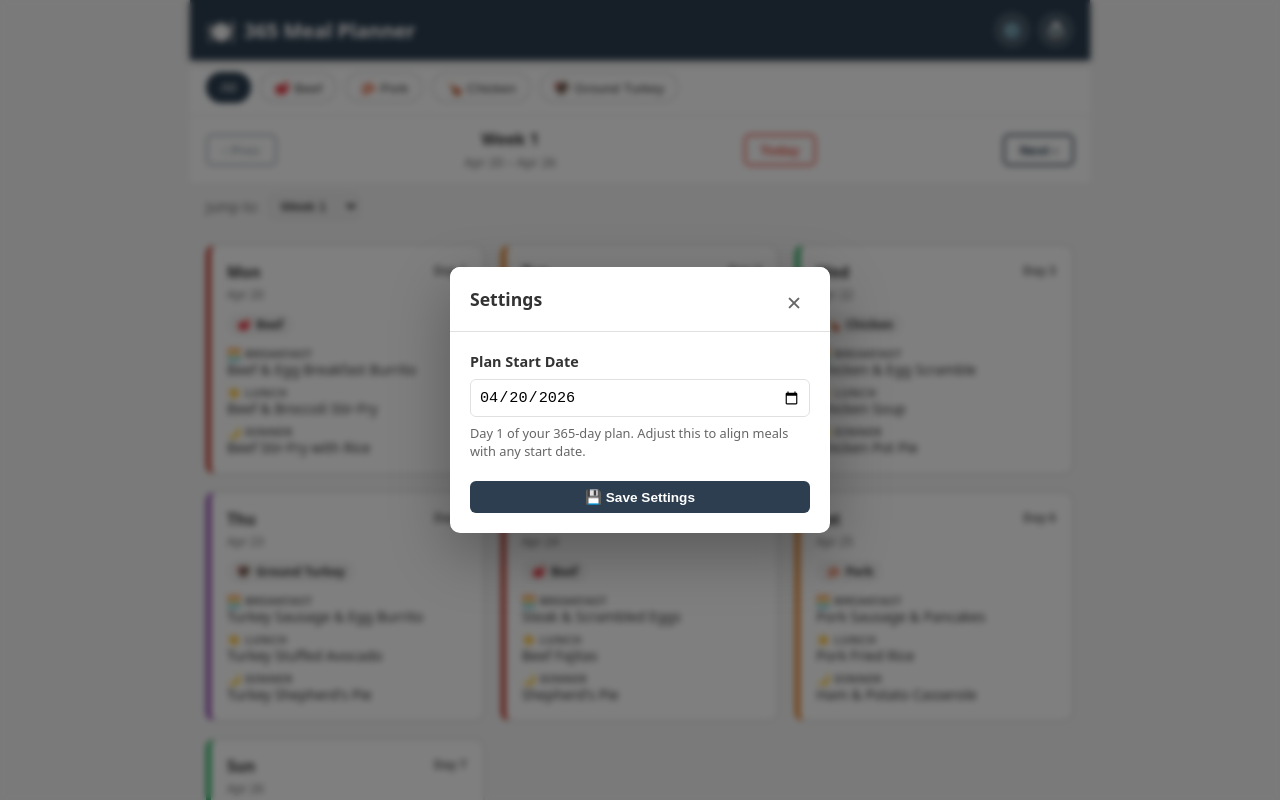
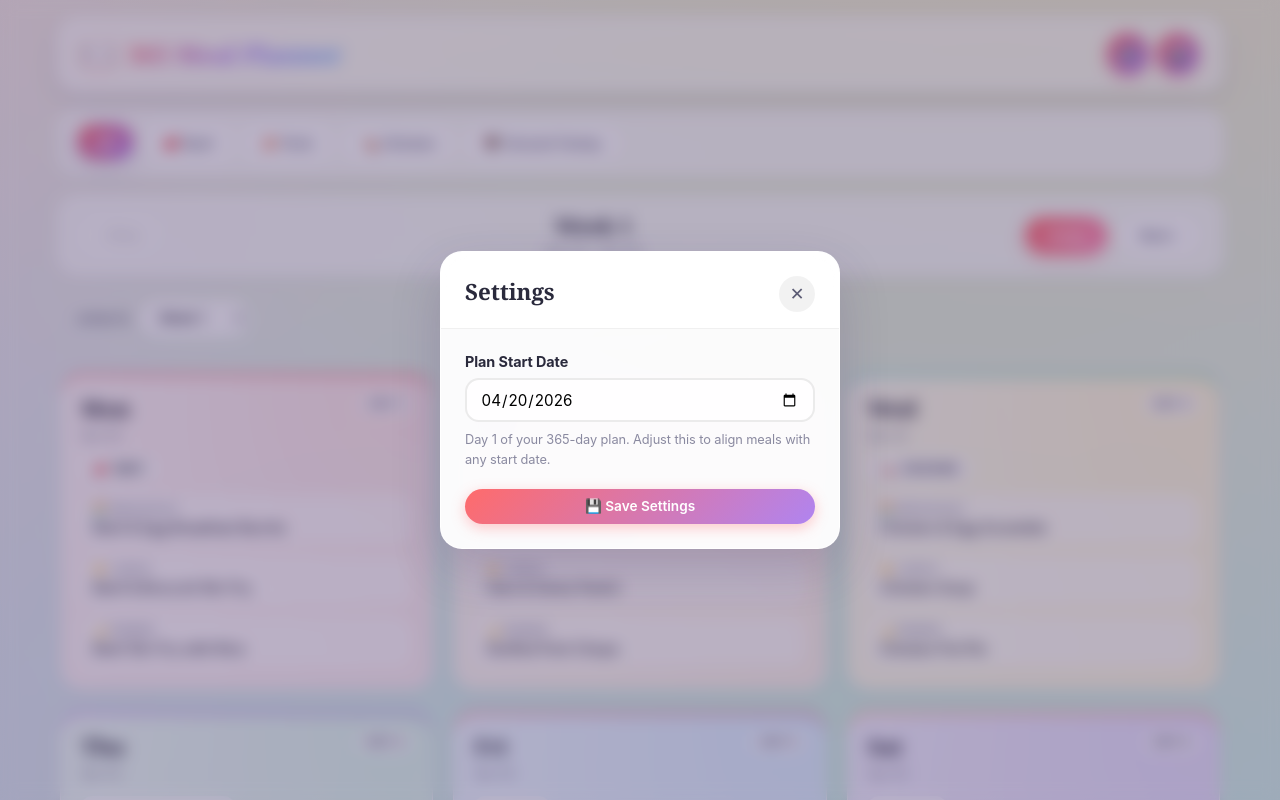
Before and after one commit to kattd2020/kat, a React (Vite) app: page / in a window 1280 px wide. Both pictures are taken after a click on the button "⚙️". Shown: the top 800 px of the page. Built offline with nearby package versions, Linux system fonts and the light colour scheme.

Commit message:
Redesign UI: Fresh Market theme with glassmorphism and rainbow day cards

```diff
--- a/src/styles.css
+++ b/src/styles.css
@@ -1,278 +1,196 @@
-/* ── Reset & Base ─────────────────────────────────────── */
+/* FRESH MARKET — Immersive Meal Planner Redesign */
 *, *::before, *::after { box-sizing: border-box; margin: 0; padding: 0; }
-
 :root {
-  --primary:   #2C3E50;
-  --accent:    #E74C3C;
-  --bg:        #F5F5F5;
-  --card-bg:   #FFFFFF;
-  --text:      #333333;
-  --text-muted:#666666;
-  --border:    #E0E0E0;
-  --radius:    10px;
-  --shadow:    0 2px 8px rgba(0,0,0,.1);
-  font-family: system-ui, -apple-system, sans-serif;
+  --coral: #FF6B6B; --peach: #FFB088; --sunshine: #FFD66B; --mint: #6BCB9A;
+  --sky: #6BB8FF; --lavender: #B084F0; --rose: #FF8FB8;
+  --beef: #E63946; --pork: #FF8C42; --chicken: #2EC4B6; --turkey: #9D4EDD;
+  --glass: rgba(255,255,255,0.65); --glass-strong: rgba(255,255,255,0.85);
+  --glass-border: rgba(255,255,255,0.8);
+  --ink: #2A2A3C; --ink-soft: #5C5C75; --ink-muted: #8A8AA0;
+  --radius: 22px; --radius-sm: 14px; --radius-pill: 999px;
+  --shadow-sm: 0 2px 8px rgba(60,40,100,0.08);
+  --shadow-md: 0 8px 24px rgba(60,40,100,0.12);
+  --shadow-lg: 0 20px 50px rgba(60,40,100,0.18);
+  --font-display: 'Fraunces', Georgia, serif;
+  --font-body: 'Inter', system-ui, -apple-system, sans-serif;
+  font-family: var(--font-body); color: var(--ink);
 }
-
-body { background: var(--bg); color: var(--text); min-height: 100dvh; }
-
-#app { max-width: 900px; margin: 0 auto; padding-bottom: 2rem; }
-
-/* ── Header ───────────────────────────────────────────── */
+body {
+  min-height: 100dvh;
+  background:
+    radial-gradient(at 15% 20%, #FFE0D6 0%, transparent 50%),
+    radial-gradient(at 85% 10%, #FFE9A8 0%, transparent 50%),
+    radial-gradient(at 80% 80%, #C8F0E0 0%, transparent 55%),
+    radial-gradient(at 10% 90%, #DCC9F8 0%, transparent 55%),
+    linear-gradient(135deg, #FFF5EE 0%, #F0F8FF 100%);
+  background-size: 200% 200%;
+  animation: gradientFlow 22s ease-in-out infinite;
+  color: var(--ink); letter-spacing: -0.005em;
+}
+@keyframes gradientFlow { 0%,100% { background-position: 0% 0%; } 50% { background-position: 100% 100%; } }
+#app { max-width: 1200px; margin: 0 auto; padding: 0 1rem 3rem; }
 .app-header {
-  background: var(--primary);
-  color: #fff;
-  padding: .75rem 1rem;
-  position: sticky;
-  top: 0;
-  z-index: 100;
-  box-shadow: 0 2px 8px rgba(0,0,0,.3);
+  background: var(--glass);
+  backdrop-filter: blur(20px) saturate(180%);
+  -webkit-backdrop-filter: blur(20px) saturate(180%);
+  border: 1px solid var(--glass-border); border-radius: var(--radius);
+  padding: 1rem 1.5rem; position: sticky; top: 1rem; z-index: 100;
+  margin-top: 1rem; box-shadow: var(--shadow-md); color: var(--ink);
 }
 .header-content { display: flex; align-items: center; justify-content: space-between; }
-.header-left    { display: flex; align-items: center; gap: .5rem; }
-.app-icon       { font-size: 1.5rem; }
-.app-header h1  { font-size: 1.25rem; font-weight: 700; }
-.header-right   { display: flex; gap: .5rem; }
+.header-left { display: flex; align-items: center; gap: 0.75rem; }
+.app-icon { font-size: 1.75rem; filter: drop-shadow(0 2px 6px rgba(255,107,107,0.4)); animation: gentleFloat 4s ease-in-out infinite; }
+@keyframes gentleFloat { 0%,100% { transform: translateY(0); } 50% { transform: translateY(-3px); } }
+.app-header h1 {
+  font-family: var(--font-display); font-weight: 900; font-size: 1.6rem;
+  background: linear-gradient(135deg, var(--coral) 0%, var(--lavender) 50%, var(--sky) 100%);
+  -webkit-background-clip: text; background-clip: text; color: transparent;
+  letter-spacing: -0.02em;
+}
+.header-right { display: flex; gap: 0.5rem; }
 .icon-btn {
-  background: rgba(255,255,255,.15);
-  border: none;
-  border-radius: 50%;
-  width: 36px; height: 36px;
-  cursor: pointer;
-  font-size: 1rem;
-  display: flex; align-items: center; justify-content: center;
-  transition: background .2s;
+  background: linear-gradient(135deg, var(--coral), var(--lavender));
+  color: #fff; border: none; border-radius: 50%; width: 42px; height: 42px;
+  cursor: pointer; font-size: 1rem; display: grid; place-items: center;
+  transition: transform 0.25s cubic-bezier(.34,1.56,.64,1), box-shadow 0.25s;
+  box-shadow: 0 4px 12px rgba(255,107,107,0.35);
 }
-.icon-btn:hover { background: rgba(255,255,255,.3); }
-
-/* ── Filter Bar ───────────────────────────────────────── */
+.icon-btn:hover { transform: translateY(-2px) rotate(8deg); box-shadow: 0 8px 20px rgba(255,107,107,0.5); }
+.icon-btn:active { transform: scale(0.95); }
 .filter-bar {
-  display: flex;
-  gap: .5rem;
-  padding: .75rem 1rem;
-  background: var(--card-bg);
-  border-bottom: 1px solid var(--border);
-  flex-wrap: wrap;
+  display: flex; gap: 0.6rem; padding: 1rem 1.25rem; margin-top: 1rem;
+  background: var(--glass); backdrop-filter: blur(16px); -webkit-backdrop-filter: blur(16px);
+  border: 1px solid var(--glass-border); border-radius: var(--radius);
+  flex-wrap: wrap; box-shadow: var(--shadow-sm);
 }
 .filter-btn {
-  padding: .35rem .8rem;
-  border: 2px solid var(--border);
-  border-radius: 20px;
-  background: none;
-  cursor: pointer;
-  font-size: .85rem;
-  font-weight: 500;
-  transition: all .2s;
-  color: var(--text);
+  padding: 0.5rem 1.1rem; border: 2px solid transparent; border-radius: var(--radius-pill);
+  background: rgba(255,255,255,0.7); cursor: pointer; font-size: 0.85rem;
+  font-weight: 600; color: var(--ink-soft);
+  transition: all 0.25s cubic-bezier(.34,1.56,.64,1);
 }
-.filter-btn.active, .filter-btn:hover { border-color: var(--primary); background: var(--primary); color: #fff; }
-.filter-btn.beef.active    { background: #C0392B; border-color: #C0392B; }
-.filter-btn.pork.active    { background: #E67E22; border-color: #E67E22; }
-.filter-btn.chicken.active { background: #27AE60; border-color: #27AE60; }
-.filter-btn.groundTurkey.active { background: #8E44AD; border-color: #8E44AD; }
-
-/* ── Week Navigation ──────────────────────────────────── */
+.filter-btn:hover { transform: translateY(-2px); box-shadow: var(--shadow-sm); color: var(--ink); }
+.filter-btn.active { color: #fff; border-color: transparent; transform: translateY(-1px); box-shadow: var(--shadow-md); }
+.filter-btn.active:not(.beef):not(.pork):not(.chicken):not(.groundTurkey) { background: linear-gradient(135deg, var(--coral), var(--lavender)); }
+.filter-btn.beef.active { background: linear-gradient(135deg, #FF6B6B, #E63946); }
+.filter-btn.pork.active { background: linear-gradient(135deg, #FFB088, #FF8C42); }
+.filter-btn.chicken.active { background: linear-gradient(135deg, #6BCB9A, #2EC4B6); }
+.filter-btn.groundTurkey.active { background: linear-gradient(135deg, #B084F0, #9D4EDD); }
 .week-nav {
-  display: flex;
-  align-items: center;
-  justify-content: space-between;
-  padding: .75rem 1rem;
-  background: var(--card-bg);
-  border-bottom: 1px solid var(--border);
-  gap: .5rem;
-  flex-wrap: wrap;
+  display: flex; align-items: center; justify-content: space-between;
+  padding: 1rem 1.5rem; margin-top: 1rem; background: var(--glass);
+  backdrop-filter: blur(16px); -webkit-backdrop-filter: blur(16px);
+  border: 1px solid var(--glass-border); border-radius: var(--radius);
+  gap: 0.75rem; flex-wrap: wrap; box-shadow: var(--shadow-sm);
 }
-.week-info     { text-align: center; }
-.week-label    { display: block; font-weight: 700; font-size: 1rem; }
-.week-dates    { font-size: .8rem; color: var(--text-muted); }
+.week-info { text-align: center; flex: 1; }
+.week-label { display: block; font-family: var(--font-display); font-weight: 700; font-size: 1.35rem; color: var(--ink); letter-spacing: -0.01em; }
+.week-dates { font-size: 0.82rem; color: var(--ink-muted); margin-top: 2px; }
 .nav-btn, .today-btn {
-  padding: .4rem .9rem;
-  border: 2px solid var(--primary);
-  border-radius: 6px;
-  background: none;
-  color: var(--primary);
-  cursor: pointer;
-  font-weight: 600;
-  font-size: .85rem;
-  transition: all .2s;
+  padding: 0.55rem 1.2rem; border: 2px solid transparent; border-radius: var(--radius-pill);
+  background: rgba(255,255,255,0.7); color: var(--ink-soft); cursor: pointer;
+  font-weight: 600; font-size: 0.85rem; transition: all 0.25s cubic-bezier(.34,1.56,.64,1);
 }
-.nav-btn:hover, .today-btn:hover  { background: var(--primary); color: #fff; }
-.nav-btn:disabled { opacity: .4; cursor: not-allowed; }
-.today-btn { border-color: var(--accent); color: var(--accent); }
-.today-btn:hover { background: var(--accent); color: #fff; }
-
-.week-jump {
-  display: flex;
-  align-items: center;
-  gap: .5rem;
-  padding: .5rem 1rem;
-  font-size: .85rem;
+.nav-btn:hover { background: linear-gradient(135deg, var(--sky), var(--lavender)); color: #fff; transform: translateY(-2px); box-shadow: 0 6px 16px rgba(107,184,255,0.4); }
+.today-btn { background: linear-gradient(135deg, var(--coral), var(--rose)); color: #fff; box-shadow: 0 4px 14px rgba(255,107,107,0.35); }
+.today-btn:hover { transform: translateY(-2px); box-shadow: 0 8px 22px rgba(255,107,107,0.5); }
+.nav-btn:disabled { opacity: 0.35; cursor: not-allowed; transform: none; box-shadow: none; }
+.week-jump { display: flex; align-items: center; gap: 0.5rem; padding: 0.75rem 1.25rem; margin-top: 0.75rem; font-size: 0.85rem; }
+.week-jump label { color: var(--ink-soft); font-weight: 500; }
+.week-jump select {
+  padding: 0.4rem 0.8rem; border: 2px solid rgba(255,255,255,0.8); border-radius: var(--radius-pill);
+  font-size: 0.85rem; background: var(--glass-strong); font-family: var(--font-body);
+  font-weight: 600; color: var(--ink); cursor: pointer; transition: all 0.2s;
 }
-.week-jump label { color: var(--text-muted); }
-.week-jump select {
-  padding: .25rem .5rem;
-  border: 1px solid var(--border);
-  border-radius: 6px;
-  font-size: .85rem;
+.week-jump select:hover { border-color: var(--lavender); }
+.week-view { display: grid; grid-template-columns: repeat(auto-fill, minmax(280px, 1fr)); gap: 1.25rem; padding: 1.5rem 0.25rem; }
+.day-card {
+  position: relative; background: var(--glass-strong);
+  backdrop-filter: blur(20px) saturate(180%); -webkit-backdrop-filter: blur(20px) saturate(180%);
+  border: 1px solid rgba(255,255,255,0.9); border-radius: var(--radius);
+  padding: 1.25rem 1.25rem 1.4rem; cursor: pointer;
+  transition: transform 0.3s cubic-bezier(.34,1.56,.64,1), box-shadow 0.3s, opacity 0.2s;
+  box-shadow: var(--shadow-sm); overflow: hidden;
 }
-
-/* ── Day Cards Grid ───────────────────────────────────── */
-.week-view {
-  display: grid;
-  grid-template-columns: repeat(auto-fill, minmax(260px, 1fr));
-  gap: 1rem;
-  padding: 1rem;
+.day-card::before { content: ''; position: absolute; inset: 0; border-radius: inherit; opacity: 0.55; z-index: -1; transition: opacity 0.3s; }
+.week-view .day-card:nth-child(7n+1)::before { background: radial-gradient(circle at top right, #FFD4D4, transparent 70%), linear-gradient(135deg, #FFF0F0, #FFE5E5); }
+.week-view .day-card:nth-child(7n+2)::before { background: radial-gradient(circle at top right, #FFE0C8, transparent 70%), linear-gradient(135deg, #FFF5EC, #FFEAD6); }
+.week-view .day-card:nth-child(7n+3)::before { background: radial-gradient(circle at top right, #FFF1B8, transparent 70%), linear-gradient(135deg, #FFFAE0, #FFF3C4); }
+.week-view .day-card:nth-child(7n+4)::before { background: radial-gradient(circle at top right, #C8F0DC, transparent 70%), linear-gradient(135deg, #E8FAF0, #D4F4E2); }
+.week-view .day-card:nth-child(7n+5)::before { background: radial-gradient(circle at top right, #C8E4FF, transparent 70%), linear-gradient(135deg, #EAF4FF, #D6EAFF); }
+.week-view .day-card:nth-child(7n+6)::before { background: radial-gradient(circle at top right, #DCC9F8, transparent 70%), linear-gradient(135deg, #F0E8FF, #E0D0F8); }
+.week-view .day-card:nth-child(7n+7)::before { background: radial-gradient(circle at top right, #FFD0E0, transparent 70%), linear-gradient(135deg, #FFEEF4, #FFDCE8); }
+.day-card:hover { transform: translateY(-6px) scale(1.015); box-shadow: var(--shadow-lg); }
+.day-card:hover::before { opacity: 0.75; }
+.day-card:focus { outline: 3px solid var(--lavender); outline-offset: 3px; }
+.day-card.dimmed { opacity: 0.35; transform: scale(0.98); }
+.day-card.beef { box-shadow: var(--shadow-sm), inset 0 4px 0 0 var(--beef); }
+.day-card.pork { box-shadow: var(--shadow-sm), inset 0 4px 0 0 var(--pork); }
+.day-card.chicken { box-shadow: var(--shadow-sm), inset 0 4px 0 0 var(--chicken); }
+.day-card.groundTurkey { box-shadow: var(--shadow-sm), inset 0 4px 0 0 var(--turkey); }
+.day-card-header { display: flex; justify-content: space-between; align-items: flex-start; margin-bottom: 0.35rem; }
+.day-name { display: block; font-family: var(--font-display); font-weight: 700; font-size: 1.4rem; color: var(--ink); letter-spacing: -0.01em; }
+.day-date { font-size: 0.78rem; color: var(--ink-muted); font-weight: 500; }
+.day-number { font-size: 0.7rem; color: var(--ink-soft); font-weight: 700; background: rgba(255,255,255,0.7); padding: 0.25rem 0.6rem; border-radius: var(--radius-pill); letter-spacing: 0.04em; text-transform: uppercase; }
+.protein-tag { display: inline-flex; align-items: center; gap: 0.4rem; font-size: 0.72rem; font-weight: 700; padding: 0.3rem 0.75rem; border-radius: var(--radius-pill); background: rgba(255,255,255,0.8); color: var(--ink); margin: 0.5rem 0 0.85rem; text-transform: uppercase; letter-spacing: 0.05em; box-shadow: 0 2px 6px rgba(0,0,0,0.04); }
+.meal-list { list-style: none; display: flex; flex-direction: column; gap: 0.65rem; }
+.meal-list li { display: flex; flex-direction: column; padding: 0.5rem 0.75rem; background: rgba(255,255,255,0.55); border-radius: var(--radius-sm); transition: background 0.2s, transform 0.2s; }
+.meal-list li:hover { background: rgba(255,255,255,0.85); transform: translateX(3px); }
+.meal-time { font-size: 0.65rem; text-transform: uppercase; letter-spacing: 0.08em; color: var(--ink-muted); font-weight: 700; margin-bottom: 2px; }
+.meal-name { font-size: 0.9rem; line-height: 1.35; color: var(--ink); font-weight: 500; }
+.modal { position: fixed; inset: 0; z-index: 1000; display: flex; align-items: center; justify-content: center; padding: 1rem; animation: modalFadeIn 0.25s ease-out; }
+@keyframes modalFadeIn { from { opacity: 0; } to { opacity: 1; } }
+.modal-overlay { position: absolute; inset: 0; background: rgba(60,40,100,0.35); backdrop-filter: blur(8px); -webkit-backdrop-filter: blur(8px); }
+.modal-content { position: relative; background: rgba(255,255,255,0.95); backdrop-filter: blur(24px) saturate(180%); -webkit-backdrop-filter: blur(24px) saturate(180%); border: 1px solid rgba(255,255,255,0.9); border-radius: var(--radius); max-width: 480px; width: 100%; max-height: 90dvh; overflow-y: auto; box-shadow: var(--shadow-lg); animation: modalSlideUp 0.35s cubic-bezier(.34,1.56,.64,1); }
+@keyframes modalSlideUp { from { transform: translateY(30px) scale(0.96); opacity: 0; } to { transform: translateY(0) scale(1); opacity: 1; } }
+.modal-header { display: flex; justify-content: space-between; align-items: flex-start; padding: 1.5rem 1.5rem 1rem; border-bottom: 1px solid rgba(0,0,0,0.06); position: sticky; top: 0; background: rgba(255,255,255,0.85); backdrop-filter: blur(12px); }
+.modal-header h2 { font-family: var(--font-display); font-weight: 700; font-size: 1.4rem; color: var(--ink); }
+.modal-date { font-size: 0.85rem; color: var(--ink-muted); margin-top: 0.25rem; }
+.modal-close { background: rgba(0,0,0,0.05); border: none; font-size: 1.1rem; cursor: pointer; color: var(--ink-soft); width: 36px; height: 36px; border-radius: 50%; display: grid; place-items: center; transition: all 0.2s; flex-shrink: 0; }
+.modal-close:hover { background: var(--coral); color: #fff; transform: rotate(90deg); }
+.modal-body { padding: 1.5rem; }
+.modal-meals { list-style: none; display: flex; flex-direction: column; gap: 0.75rem; margin-bottom: 1.5rem; }
+.modal-meals li { display: flex; flex-direction: column; gap: 0.2rem; padding: 0.85rem 1rem; background: linear-gradient(135deg, rgba(255,240,240,0.6), rgba(240,248,255,0.6)); border-radius: var(--radius-sm); font-size: 0.95rem; }
+.modal-meals .meal-time { font-size: 0.7rem; font-weight: 700; text-transform: uppercase; letter-spacing: 0.06em; color: var(--ink-muted); }
+.qr-section { text-align: center; border-top: 1px solid rgba(0,0,0,0.06); padding-top: 1.5rem; }
+.qr-section h3 { font-family: var(--font-display); font-weight: 700; font-size: 1.1rem; margin-bottom: 0.35rem; }
+.qr-desc { font-size: 0.82rem; color: var(--ink-muted); margin-bottom: 1rem; }
+.qr-section canvas { display: block; margin: 0 auto 1rem; border-radius: var(--radius-sm); padding: 0.75rem; background: #fff; box-shadow: var(--shadow-md); }
+.qr-actions { display: flex; gap: 0.5rem; flex-wrap: wrap; justify-content: center; }
+.btn { padding: 0.6rem 1.25rem; border-radius: var(--radius-pill); border: none; font-family: var(--font-body); font-size: 0.85rem; font-weight: 600; cursor: pointer; transition: transform 0.2s cubic-bezier(.34,1.56,.64,1), box-shadow 0.2s, opacity 0.2s; }
+.btn:hover { transform: translateY(-2px); }
+.btn:active { transform: scale(0.96); }
+.btn-primary { background: linear-gradient(135deg, var(--coral), var(--lavender)); color: #fff; box-shadow: 0 4px 14px rgba(255,107,107,0.35); }
+.btn-primary:hover { box-shadow: 0 8px 22px rgba(255,107,107,0.5); }
+.btn-secondary { background: rgba(255,255,255,0.8); color: var(--ink); border: 2px solid rgba(0,0,0,0.06); }
+.btn-secondary:hover { background: #fff; }
+.btn-share { background: linear-gradient(135deg, var(--mint), var(--chicken)); color: #fff; box-shadow: 0 4px 14px rgba(46,196,182,0.35); }
+.btn-share:hover { box-shadow: 0 8px 22px rgba(46,196,182,0.5); }
+.settings-modal { max-width: 400px; }
+.setting-group { display: flex; flex-direction: column; gap: 0.5rem; margin-bottom: 1.25rem; }
+.setting-group label { font-weight: 700; font-size: 0.9rem; color: var(--ink); }
+.setting-group input[type="date"] { padding: 0.6rem 0.85rem; border: 2px solid rgba(0,0,0,0.08); border-radius: var(--radius-sm); font-family: var(--font-body); font-size: 0.95rem; width: 100%; background: rgba(255,255,255,0.85); transition: border-color 0.2s; }
+.setting-group input[type="date"]:focus { outline: none; border-color: var(--lavender); }
+.setting-hint { font-size: 0.8rem; color: var(--ink-muted); line-height: 1.5; }
+#toast { position: fixed; bottom: 1.5rem; left: 50%; transform: translateX(-50%) translateY(100px); background: linear-gradient(135deg, var(--ink), #1a1a2e); color: #fff; padding: 0.75rem 1.5rem; border-radius: var(--radius-pill); font-size: 0.9rem; font-weight: 500; transition: transform 0.4s cubic-bezier(.34,1.56,.64,1); z-index: 2000; pointer-events: none; white-space: nowrap; box-shadow: var(--shadow-lg); }
+#toast.show { transform: translateX(-50%) translateY(0); }
+@media (max-width: 600px) {
+  #app { padding: 0 0.75rem 2rem; }
+  .app-header { padding: 0.85rem 1rem; border-radius: var(--radius-sm); }
+  .app-header h1 { font-size: 1.25rem; }
+  .week-view { grid-template-columns: 1fr; gap: 1rem; padding: 1rem 0; }
+  .filter-bar { gap: 0.4rem; padding: 0.75rem; }
+  .filter-btn { font-size: 0.78rem; padding: 0.4rem 0.85rem; }
+  .week-label { font-size: 1.1rem; }
 }
-
-.day-card {
-  background: var(--card-bg);
-  border-radius: var(--radius);
-  border: 2px solid var(--border);
-  padding: 1rem;
-  cursor: pointer;
-  transition: transform .15s, box-shadow .15s, opacity .2s;
-  border-left-width: 5px;
+@media (prefers-reduced-motion: reduce) {
+  body, .app-icon { animation: none; }
+  *, *::before, *::after { transition-duration: 0.01ms !important; animation-duration: 0.01ms !important; }
 }
-.day-card:hover { transform: translateY(-2px); box-shadow: 0 6px 20px rgba(0,0,0,.12); }
-.day-card:focus { outline: 2px solid var(--primary); outline-offset: 2px; }
-.day-card.dimmed { opacity: .3; }
-
-.day-card.beef         { border-left-color: #C0392B; }
-.day-card.pork         { border-left-color: #E67E22; }
-.day-card.chicken      { border-left-color: #27AE60; }
-.day-card.groundTurkey { border-left-color: #8E44AD; }
-
-.day-card-header { display: flex; justify-content: space-between; align-items: flex-start; margin-bottom: .5rem; }
-.day-name   { display: block; font-weight: 700; font-size: .95rem; }
-.day-date   { font-size: .75rem; color: var(--text-muted); }
-.day-number { font-size: .75rem; color: var(--text-muted); font-weight: 600; }
-
-.protein-tag {
-  display: inline-flex;
-  align-items: center;
-  gap: .3rem;
-  font-size: .75rem;
-  font-weight: 600;
-  padding: .2rem .6rem;
-  border-radius: 12px;
-  background: var(--bg);
-  margin-bottom: .6rem;
+@media print {
+  body { background: #fff; animation: none; }
+  .app-header, .filter-bar, .week-nav, .week-jump { display: none; }
+  .week-view { display: block; }
+  .day-card { page-break-inside: avoid; margin-bottom: 1rem; box-shadow: none; border: 1px solid #ccc; background: #fff; }
+  .day-card::before { display: none; }
 }
-
-.meal-list { list-style: none; display: flex; flex-direction: column; gap: .35rem; }
-.meal-list li { display: flex; flex-direction: column; }
-.meal-time { font-size: .7rem; text-transform: uppercase; letter-spacing: .05em; color: var(--text-muted); font-weight: 600; }
-.meal-name { font-size: .88rem; line-height: 1.3; }
-
-/* ── Modals ───────────────────────────────────────────── */
-.modal {
-  position: fixed; inset: 0; z-index: 1000;
-  display: flex; align-items: center; justify-content: center;
-  padding: 1rem;
-}
-.modal-overlay {
-  position: absolute; inset: 0;
-  background: rgba(0,0,0,.5);
-  backdrop-filter: blur(3px);
-}
-.modal-content {
-  position: relative;
-  background: var(--card-bg);
-  border-radius: var(--radius);
-  max-width: 480px; width: 100%;
-  max-height: 90dvh;
-  overflow-y: auto;
-  box-shadow: 0 20px 60px rgba(0,0,0,.3);
-}
-.modal-header {
-  display: flex;
-  justify-content: space-between;
-  align-items: flex-start;
-  padding: 1.25rem 1.25rem .75rem;
-  border-bottom: 1px solid var(--border);
-  position: sticky; top: 0;
-  background: var(--card-bg);
-}
-.modal-header h2 { font-size: 1.1rem; }
-.modal-date { font-size: .85rem; color: var(--text-muted); margin-top: .2rem; }
-.modal-close {
-  background: none; border: none; font-size: 1.2rem; cursor: pointer;
-  color: var(--text-muted); width: 32px; height: 32px;
-  border-radius: 50%; display: flex; align-items: center; justify-content: center;
-  transition: background .2s;
-  flex-shrink: 0;
-}
-.modal-close:hover { background: var(--bg); color: var(--text); }
-.modal-body { padding: 1.25rem; }
-
-.modal-meals { list-style: none; display: flex; flex-direction: column; gap: .6rem; margin-bottom: 1.5rem; }
-.modal-meals li { display: flex; flex-direction: column; gap: .1rem; font-size: .95rem; }
-.modal-meals .meal-time { font-size: .7rem; font-weight: 700; text-transform: uppercase; letter-spacing: .05em; color: var(--text-muted); }
-
-/* ── QR Section ───────────────────────────────────────── */
-.qr-section { text-align: center; border-top: 1px solid var(--border); padding-top: 1.25rem; }
-.qr-section h3 { margin-bottom: .25rem; }
-.qr-desc { font-size: .8rem; color: var(--text-muted); margin-bottom: .75rem; }
-.qr-section canvas { display: block; margin: 0 auto .75rem; border-radius: 8px; }
-.qr-actions { display: flex; gap: .5rem; flex-wrap: wrap; justify-content: center; }
-
-/* ── Buttons ──────────────────────────────────────────── */
-.btn {
-  padding: .5rem 1rem;
-  border-radius: 6px;
-  border: none;
-  font-size: .85rem;
-  font-weight: 600;
-  cursor: pointer;
-  transition: opacity .2s, transform .1s;
-}
-.btn:hover { opacity: .85; }
-.btn:active { transform: scale(.97); }
-.btn-primary   { background: var(--primary); color: #fff; }
-.btn-secondary { background: var(--bg); color: var(--text); border: 1px solid var(--border); }
-.btn-share     { background: #27AE60; color: #fff; }
-
-/* ── Settings Modal ───────────────────────────────────── */
-.settings-modal { max-width: 380px; }
-.setting-group { display: flex; flex-direction: column; gap: .5rem; margin-bottom: 1.25rem; }
-.setting-group label { font-weight: 600; font-size: .9rem; }
-.setting-group input[type="date"] {
-  padding: .5rem;
-  border: 1px solid var(--border);
-  border-radius: 6px;
-  font-size: .95rem;
-  width: 100%;
-}
-.setting-hint { font-size: .8rem; color: var(--text-muted); line-height: 1.4; }
-
-/* ── Toast ────────────────────────────────────────────── */
-#toast {
-  position: fixed;
-  bottom: 1.5rem; left: 50%;
-  transform: translateX(-50%) translateY(80px);
-  background: #333; color: #fff;
-  padding: .6rem 1.2rem;
-  border-radius: 24px;
-  font-size: .9rem;
-  transition: transform .3s ease;
-  z-index: 2000;
-  pointer-events: none;
-  white-space: nowrap;
-}
-#toast.show { transform: translateX(-50%) translateY(0); }
-
-/* ── Responsive ───────────────────────────────────────── */
-@media (max-width: 500px) {
-  .app-header h1 { font-size: 1rem; }
-  .week-view { grid-template-columns: 1fr; }
-  .filter-bar { gap: .3rem; }
-  .filter-btn { font-size: .78rem; padding: .28rem .6rem; }
-}
-
-/* ── Print ────────────────────────────────────────────── */
-@media print {
-  .app-header, .filter-bar, .week-nav, .week-jump { display: none; }
-  body { background: #fff; }
-  .week-view { display: block; }
-  .day-card { page-break-inside: avoid; margin-bottom: 1rem; }
-}
```
